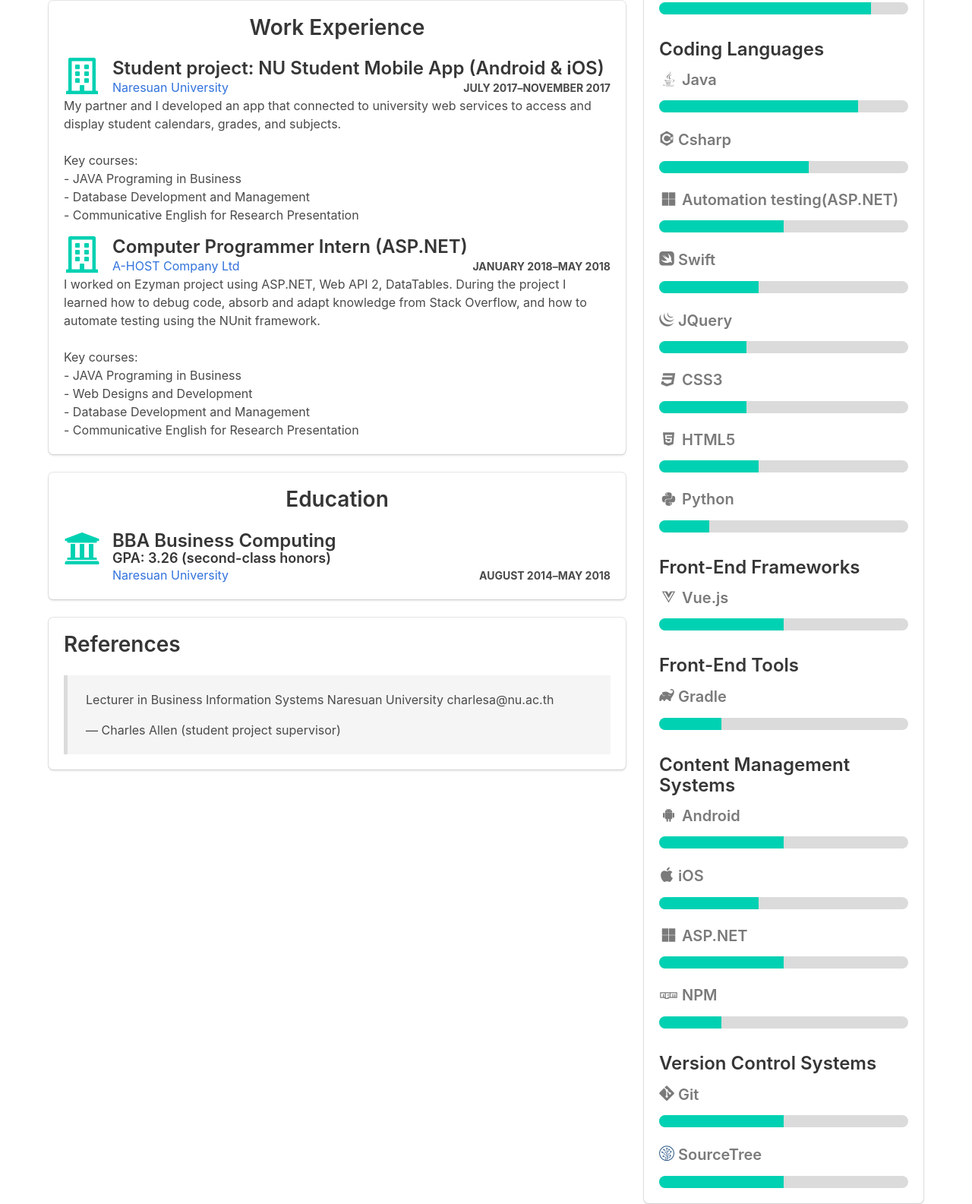
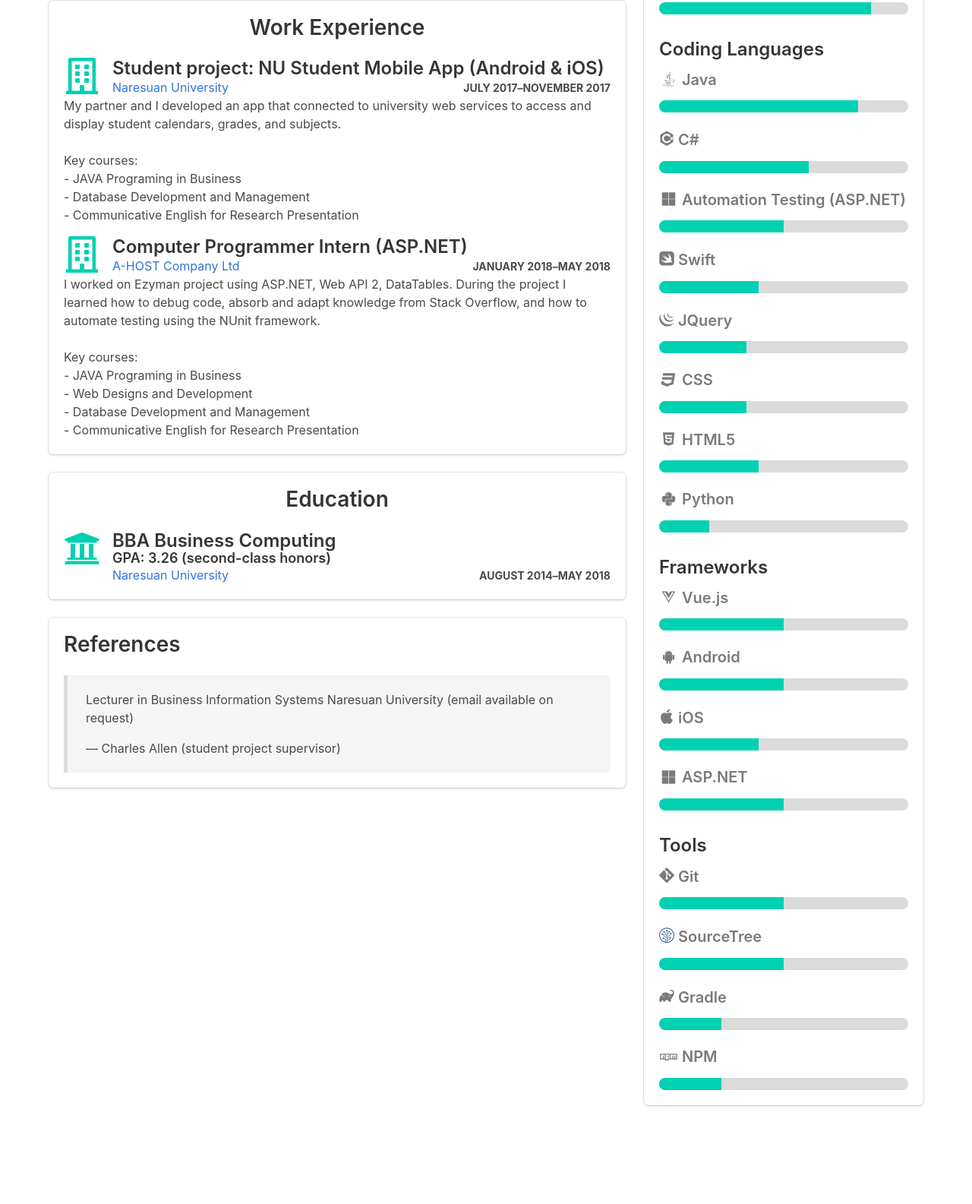
Before and after one commit to guplaypanya/Thanapon.github.io, a plain HTML site: page index.html in a window 1280 px wide. Shown: the part 995-2580 px from the top of the page at 76% size. After the commit the page ends 2498 px from the top, so only its background shows below. Drawn offline with nearby package versions, Linux system fonts and the light colour scheme.

Commit message:
Update - resume

```diff
--- a/index.html
+++ b/index.html
@@ -99,7 +99,7 @@
                             <blockquote>
                                 <p>Lecturer in Business Information Systems
                                     Naresuan University
-                                    charlesa@nu.ac.th</p>
+                                    (email available on request)</p>
                                 <footer>&mdash; Charles Allen (student project supervisor)</footer>
                             </blockquote>
                         </div>
@@ -182,40 +182,38 @@
                             <h3>Coding Languages</h3>
                             <h4 class="has-text-grey"><i class="fab fa-fw fa-java"></i> Java</h4>
                             <progress class="progress is-primary" value="80" max="100">80%</progress>
-                            <h4 class="has-text-grey"><i class="devicon-csharp-plain"></i> Csharp</h4>
+                            <h4 class="has-text-grey"><i class="devicon-csharp-plain"></i> C#</h4>
                             <progress class="progress is-primary" value="60" max="100">60%</progress>
-                            <h4 class="has-text-grey"><i class="fab fa-fw fa-microsoft"></i> Automation testing(ASP.NET)</h4>
+                            <h4 class="has-text-grey"><i class="fab fa-fw fa-microsoft"></i> Automation Testing (ASP.NET)</h4>
                             <progress class="progress is-primary" value="50" max="100">50%</progress>
                             <h4 class="has-text-grey"><i class="devicon-swift-plain"></i> Swift</h4>
                             <progress class="progress is-primary" value="40" max="100">40%</progress>
                             <h4 class="has-text-grey"><i class="devicon-jquery-plain"></i> JQuery</h4>
                             <progress class="progress is-primary" value="35" max="100">35%</progress>
-                            <h4 class="has-text-grey"><i class="fab fa-fw fa-css3"></i> CSS3</h4>
+                            <h4 class="has-text-grey"><i class="fab fa-fw fa-css3"></i> CSS</h4>
                             <progress class="progress is-primary" value="35" max="100">35%</progress>
                             <h4 class="has-text-grey"><i class="fab fa-fw fa-html5"></i> HTML5</h4>
                             <progress class="progress is-primary" value="40" max="100">40%</progress>
                             <h4 class="has-text-grey"><i class="fab fa-fw fa-python"></i> Python</h4>
                             <progress class="progress is-primary" value="20" max="100">20%</progress>
-                            <h3>Front-End Frameworks</h3>
+                            <h3>Frameworks</h3>
                             <h4 class="has-text-grey"><i class="fab fa-fw fa-vuejs"></i> Vue.js</h4>
                             <progress class="progress is-primary" value="50" max="100">50%</progress>
-                            <h3>Front-End Tools</h3>
-                            <h4 class="has-text-grey"><i class="devicon-gradle-plain"></i> Gradle</h4>
-                            <progress class="progress is-primary" value="25" max="100">25%</progress>
-                            <h3>Content Management Systems</h3>
                             <h4 class="has-text-grey"><i class="fab fa-fw fa-android"></i> Android</h4>
                             <progress class="progress is-primary" value="50" max="100">50%</progress>
                             <h4 class="has-text-grey"><i class="devicon-apple-original"></i> iOS</h4>
                             <progress class="progress is-primary" value="40" max="100">40%</progress>
                             <h4 class="has-text-grey"><i class="fab fa-fw fa-microsoft"></i> ASP.NET</h4>
                             <progress class="progress is-primary" value="50" max="100">50%</progress>
-                            <h4 class="has-text-grey"><i class="fab fa-fw fa-npm"></i> NPM</h4>
-                            <progress class="progress is-primary" value="25" max="100">25%</progress>
-                            <h3>Version Control Systems</h3>
+                            <h3>Tools</h3>
                             <h4 class="has-text-grey"><i class="devicon-git-plain"></i> Git</h4>
                             <progress class="progress is-primary" value="50" max="100">50%</progress>
                             <h4 class="has-text-grey"><i class="devicon-sourcetree-plain colored"></i> SourceTree</h4>
                             <progress class="progress is-primary" value="50" max="100">50%</progress>
+                            <h4 class="has-text-grey"><i class="devicon-gradle-plain"></i> Gradle</h4>
+                            <progress class="progress is-primary" value="25" max="100">25%</progress>
+                            <h4 class="has-text-grey"><i class="fab fa-fw fa-npm"></i> NPM</h4>
+                            <progress class="progress is-primary" value="25" max="100">25%</progress>
                         </div>
                     </div>
                 </div>
```
